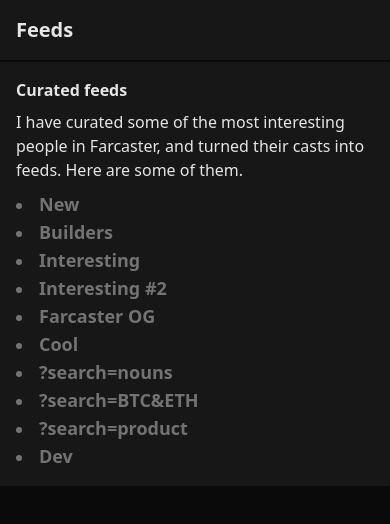
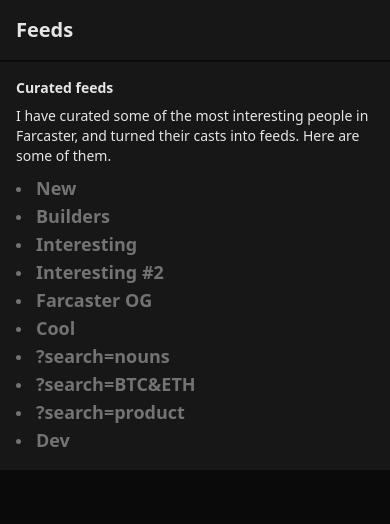
Before and after one commit to vinliao/phrasetown-old, a SvelteKit app: page /feed in a window 390 px wide. Shown: the top 524 px of the page. Built offline with nearby package versions, Linux system fonts and the light colour scheme; a web font is replaced by a local one.

Commit message:
small text on mobile

```diff
--- a/src/routes/+layout.svelte
+++ b/src/routes/+layout.svelte
@@ -68,7 +68,9 @@
 	<NoticeModalError message={$showNoticeError} />
 {/if}
 
-<div class="scrollbar scrollbar-thumb-neutral-400 scrollbar-track-neutral-700 flex">
+<div
+	class="scrollbar scrollbar-thumb-neutral-400 scrollbar-track-neutral-700 flex text-sm md:text-base"
+>
 	<div class="flex-1 justify-end flex relative">
 		<Panel />
 	</div>
```
